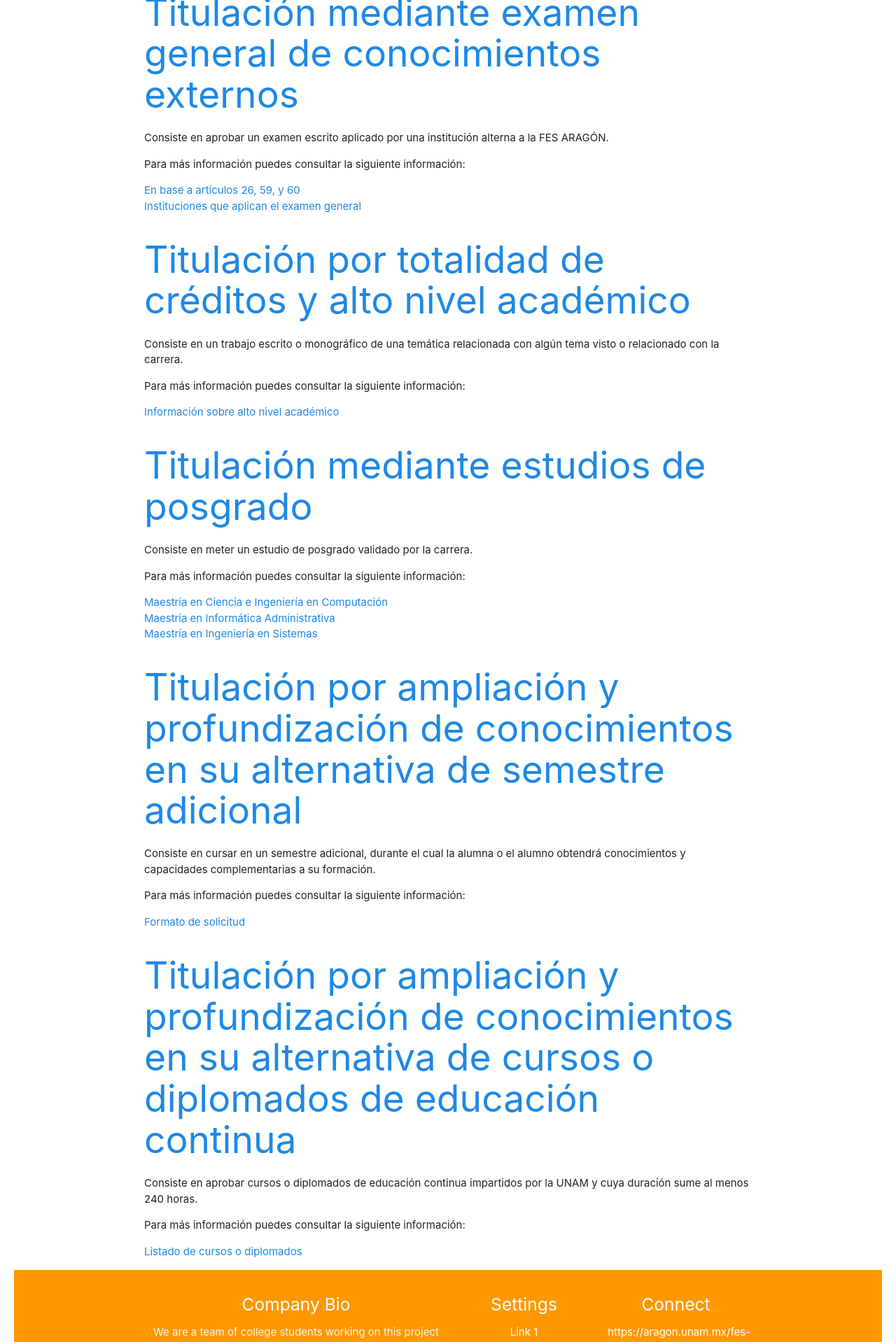
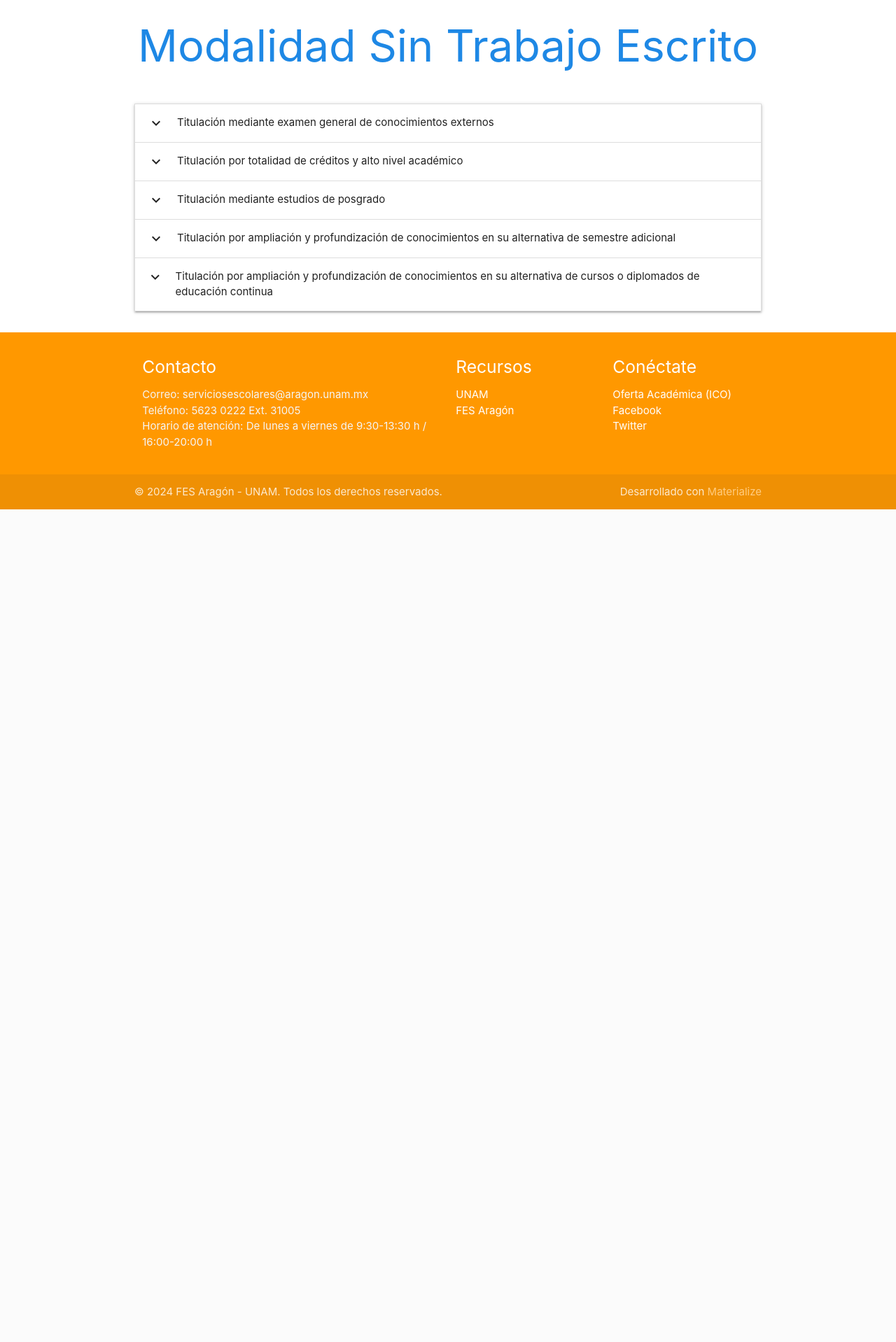
Before and after one commit to LuisIvan2021/Dream_Team, a PHP site: page /sinEscrito.html in a window 1280 px wide. Shown: the part 131-2049 px from the top of the page at 70% size. After the commit the page ends 859 px from the top, so only its background shows below. Run offline with PHP 8.4, Linux system fonts and the light colour scheme.

Commit message:
Cambio en el footer, mejora visual en paginas de contenido y cambio de iconos

```diff
--- a/footer.html
+++ b/footer.html
@@ -1,31 +1,44 @@
 <footer class="page-footer orange">
   <div class="container">
     <div class="row">
+      <!-- Sección de Contacto -->
       <div class="col l6 s12">
-          <h5 class="white-text">Company Bio</h5>
-          <p class="grey-text text-lighten-4">We are a team of college students working on this project like it's our full time job. Any amount would help support and continue development on this project and is greatly appreciated.</p>
+        <h5 class="white-text">Contacto</h5>
+        <p class="grey-text text-lighten-4">
+          Correo: serviciosescolares@aragon.unam.mx<br>
+          Teléfono: 5623 0222 Ext. 31005<br>
+          Horario de atención: De lunes a viernes de 9:30-13:30 h / 16:00-20:00 h
+        </p>
+      </div>
 
-
-        </div>
+      <!-- Sección de Links -->
       <div class="col l3 s12">
-          <h5 class="white-text">Settings</h5>
+        <h5 class="white-text">Recursos</h5>
         <ul>
-            <li><a class="white-text" href="#!">Link 1</a></li>
-
+          <li><a class="white-text" href="https://www.unam.mx" target="_blank">UNAM</a></li>
+          <li><a class="white-text" href="https://aragon.unam.mx" target="_blank">FES Aragón</a></li>
         </ul>
       </div>
+
+      <!-- Sección de Conexión -->
       <div class="col l3 s12">
-          <h5 class="white-text">Connect</h5>
+        <h5 class="white-text">Conéctate</h5>
         <ul>
-            <li><a class="white-text" href="#!">https://aragon.unam.mx/fes-aragon/?authuser=1#!/oferta-academica/licenciaturas/computacion</a></li>
-
+          <li><a class="white-text" href="https://aragon.unam.mx/fes-aragon/?authuser=1#!/oferta-academica/licenciaturas/computacion" target="_blank">
+            Oferta Académica (ICO)
+          </a></li>
+          <li><a class="white-text" href="https://www.facebook.com/FESAragonUNAM" target="_blank">Facebook</a></li>
+          <li><a class="white-text" href="https://twitter.com/UNAM_MX" target="_blank">Twitter</a></li>
         </ul>
       </div>
     </div>
   </div>
+
+  <!-- Derechos de Autor -->
   <div class="footer-copyright">
     <div class="container">
-      Made by <a class="orange-text text-lighten-3" href="http://materializecss.com">Materialize</a>
+      © 2024 FES Aragón - UNAM. Todos los derechos reservados.
+      <span class="right">Desarrollado con <a class="orange-text text-lighten-3" href="http://materializecss.com" target="_blank">Materialize</a></span>
     </div>
   </div>
 </footer>
--- a/index.php
+++ b/index.php
@@ -50,7 +50,7 @@
       <div class="row">
         <div class="col s12 m4">
           <div class="icon-block">
-            <h2 class="center light-blue-text"><i class="material-icons">flash_on</i></h2>
+            <h2 class="center light-blue-text"><i class="material-icons">menu_book</i></h2>
             <script>
               document.addEventListener('DOMContentLoaded', function() {
                 var elems = document.querySelectorAll('.collapsible');
@@ -78,7 +78,7 @@
 
         <div class="col s12 m4">
           <div class="icon-block">
-            <h2 class="center light-blue-text"><i class="material-icons">arrow_downward</i></h2>
+            <h2 class="center light-blue-text"><i class="material-icons">edit</i></h2>
             <h5 class="center">Con trabajo escrito, sin réplica oral</h5>
             <ul class="collapsible">
               <li>
@@ -101,7 +101,7 @@
 
         <div class="col s12 m4">
           <div class="icon-block">
-            <h2 class="center light-blue-text"><i class="material-icons">settings</i></h2>
+            <h2 class="center light-blue-text"><i class="material-icons">lightbulb</i></h2>
             <h5 class="center">Sin trabajo escrito</h5>
             <ul class="collapsible">
               <li>
--- a/sinEscrito.html
+++ b/sinEscrito.html
@@ -13,88 +13,116 @@
 
   <!-- Estilo adicional -->
   <style>
-    body {
-      padding: 20px;
-    }
-
     h1, h2 {
       color: #1e88e5;
     }
+  </style>
 
-    footer {
-      background-color: #263238;
-      color: white;
-      padding: 10px 0;
-      text-align: center;
-    }
-
-    a {
-      color: #1e88e5;
-    }
-  </style>
+  <!-- Script para cargar el header -->
+  <script>
+    document.addEventListener('DOMContentLoaded', function () {
+      // Cargar el contenido del archivo header.html dentro del head
+      fetch('header.html')
+        .then(response => response.text())
+        .then(data => document.head.innerHTML += data);
+    });
+  </script>
 </head>
 <body>
-  <!-- Encabezado con barra de navegación -->
-  <nav>
-    <div class="nav-wrapper blue">
-      <a href="#" class="brand-logo center">Modalidad Sin Trabajo Escrito</a>
-    </div>
-  </nav>
+  <!-- Navbar -->
+  <div id="navbar-placeholder"></div>
+  <script>
+    document.addEventListener('DOMContentLoaded', function () {
+      // Cargar el contenido del archivo navbar.html dentro del navbar-placeholder
+      fetch('navbar.html')
+        .then(response => response.text())
+        .then(data => document.getElementById('navbar-placeholder').innerHTML = data);
+    });
+  </script>
 
+  <!-- Contenido principal -->
   <div class="container">
+    <h1 class="center-align">Modalidad Sin Trabajo Escrito</h1>
+
     <section id="modalidad-sin-trabajo">
-      <h2>Titulación mediante examen general de conocimientos externos</h2>
+      <!-- Más secciones... -->
+    </section>
+
+    <!-- Cuadros desplegables -->
+    <div class="section">
+      <ul class="collapsible">
+        <li>
+          <div class="collapsible-header"><i class="material-icons">expand_more</i> Titulación mediante examen general de conocimientos externos</div>
+          <div class="collapsible-body">
             <p>Consiste en aprobar un examen escrito aplicado por una institución alterna a la FES ARAGÓN.</p>
-      <p>Para más información puedes consultar la siguiente información:</p>
             <ul>
               <li><a href="https://www.aragon.unam.mx/fes-aragon/public_html/documents/cise/lineamientos-internos-titulacion.pdf" target="_blank">En base a artículos 26, 59, y 60</a></li>
               <li><a href="https://www.aragon.unam.mx/fes-aragon/public_html/documents/titulacion/computacion/examen-general.pdf" target="_blank">Instituciones que aplican el examen general</a></li>
             </ul>
-
-      <h2>Titulación por totalidad de créditos y alto nivel académico</h2>
+          </div>
+        </li>
+        <li>
+          <div class="collapsible-header"><i class="material-icons">expand_more</i>Titulación por totalidad de créditos y alto nivel académico</div>
+          <div class="collapsible-body">
             <p>Consiste en un trabajo escrito o monográfico de una temática relacionada con algún tema visto o relacionado con la carrera.</p>
-      <p>Para más información puedes consultar la siguiente información:</p>
             <ul>
               <li><a href="https://www.aragon.unam.mx/fes-aragon/public_html/documents/titulacion/computacion/info-alto-nivel.pdf" target="_blank">Información sobre alto nivel académico</a></li>
             </ul>
-
-      <h2>Titulación mediante estudios de posgrado</h2>
+          </div>
+        </li>
+        <li>
+          <div class="collapsible-header"><i class="material-icons">expand_more</i>Titulación mediante estudios de posgrado</div>
+          <div class="collapsible-body">
             <p>Consiste en meter un estudio de posgrado validado por la carrera.</p>
-      <p>Para más información puedes consultar la siguiente información:</p>
             <ul>
               <li><a href="http://www.mcc.unam.mx" target="_blank">Maestría en Ciencia e Ingeniería en Computación</a></li>
               <li><a href="https://posgrado.fca.unam.mx/maestria_informatica.php" target="_blank">Maestría en Informática Administrativa</a></li>
               <li><a href="https://www.ingenieria.unam.mx/sistemas/" target="_blank">Maestría en Ingeniería en Sistemas</a></li>
             </ul>
-
-      <h2>Titulación por ampliación y profundización de conocimientos en su alternativa de semestre adicional</h2>
-      <p>Consiste en cursar en un semestre adicional, durante el cual la alumna o el alumno obtendrá conocimientos y capacidades complementarias a su formación.</p>
-      <p>Para más información puedes consultar la siguiente información:</p>
+          </div>
+        </li>
+        <li>
+          <div class="collapsible-header"><i class="material-icons">expand_more</i>Titulación por ampliación y profundización de conocimientos en su alternativa de semestre adicional</div>
+          <div class="collapsible-body">
+            <p>Consiste en cursar un semestre adicional.</p>
             <ul>
               <li><a href="https://www.aragon.unam.mx/fes-aragon/public_html/documents/titulacion/computacion/formato-de-solicitud.pdf" target="_blank">Formato de solicitud</a></li>
             </ul>
-
-      <h2>Titulación por ampliación y profundización de conocimientos en su alternativa de cursos o diplomados de educación continua</h2>
+          </div>
+        </li>
+        <li>
+          <div class="collapsible-header"><i class="material-icons">expand_more</i>Titulación por ampliación y profundización de conocimientos en su alternativa de cursos o diplomados de educación continua</div>
+          <div class="collapsible-body">
             <p>Consiste en aprobar cursos o diplomados de educación continua impartidos por la UNAM y cuya duración sume al menos 240 horas.</p>
-      <p>Para más información puedes consultar la siguiente información:</p>
             <ul>
-        <li><a href="https://www.aragon.unam.mx/fes-aragon/public_html/documents/titulacion/computacion/listado-de-cursos-o-diplomados.pdf" target="_blank">Listado de cursos o diplomados</a></li>
+              <li><a href="https://www.aragon.unam.mx/fes-aragon/public_html/documents/titulacion/computacion/listado-de-cursos-o-diplomados.pdf" target="_blank">Lista de cursos o diplomados</a></li>
             </ul>
-    </section>
+          </div>
+        </li>
+      </ul>
+    </div>
   </div>
 
-  </div>
-
+  <!-- Footer -->
   <div id="footer-placeholder"></div>
   <script>
+    document.addEventListener('DOMContentLoaded', function () {
       // Cargar el contenido del archivo footer.html dentro del footer-placeholder
       fetch('footer.html')
         .then(response => response.text())
         .then(data => document.getElementById('footer-placeholder').innerHTML = data);
+    });
   </script>
 
   <!-- Materialize JS -->
   <script src="https://cdnjs.cloudflare.com/ajax/libs/jquery/3.6.0/jquery.min.js"></script>
   <script src="https://cdnjs.cloudflare.com/ajax/libs/materialize/1.0.0/js/materialize.min.js"></script>
+  <script>
+    document.addEventListener('DOMContentLoaded', function () {
+      // Inicializar elementos Materialize
+      var elemsCollapsible = document.querySelectorAll('.collapsible');
+      M.Collapsible.init(elemsCollapsible);
+    });
+  </script>
 </body>
 </html>
```
Also changed, not shown: Registro.php (+11 -33 lines), escritoSinReplica.html (+69 -35 lines), escritoYReplica.html (+52 -28 lines). Lines whose indentation alone changed are shown as unchanged.
